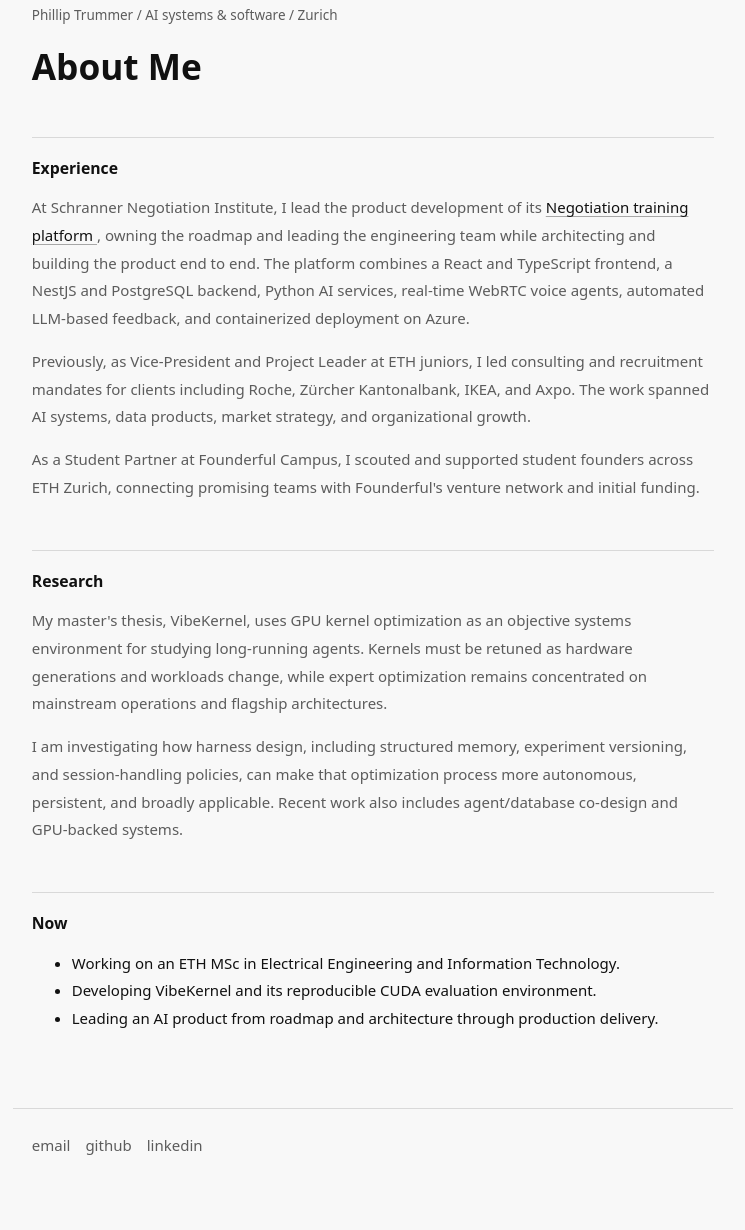
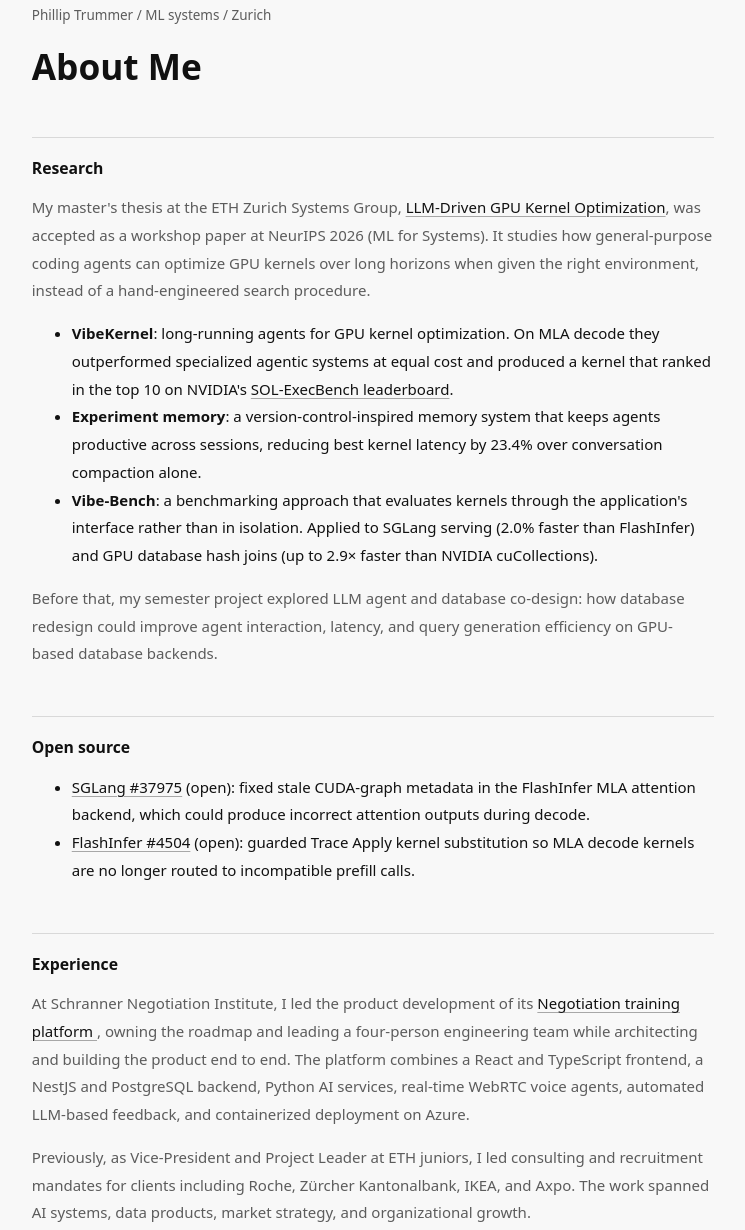
Before and after one commit to phillip-trummer/phillip-trummer.github.io, an Astro site: page /about in a window 1280 px wide. Shown: the part 145-1375 px from the top of the page, without its empty margins (267-1012 px from the left). Before the commit the page ends 1351 px from the top, so only its background shows below. Built offline with nearby package versions, Linux system fonts and the light colour scheme; Astro itself is replaced by a stand-in of ours.

Commit message:
CV updates.

```diff
--- a/src/components/SiteHeader.astro
+++ b/src/components/SiteHeader.astro
@@ -11,6 +11,8 @@ const navItems = [
   { href: '/', label: 'home' },
   { href: '/about/', label: 'about' },
   { href: '/blogs/', label: 'blogs' },
+  // Kept up to date automatically by the Resume repo's publish-cv workflow.
+  { href: '/Trummer_Phillip_CV.pdf', label: 'cv' },
 ];
 
 function isActive(href: string) {
--- a/src/lib/site.ts
+++ b/src/lib/site.ts
@@ -1,8 +1,8 @@
 export const siteMeta = {
   name: 'Phillip Trummer',
-  tagline: 'AI systems & software / Zurich',
+  tagline: 'ML systems / Zurich',
   title: 'Phillip Trummer - personal site',
-  description: 'AI systems, research notes, and selected projects from Zurich.',
+  description: 'ML systems engineer focused on LLM inference and AI agent & harness engineering. Research notes and selected projects from Zurich.',
   email: 'pstrummer@outlook.com',
   github: 'https://github.com/phillip-trummer',
   linkedin: 'https://www.linkedin.com/in/phillip-trummer/',
--- a/src/pages/about.astro
+++ b/src/pages/about.astro
@@ -10,14 +10,60 @@ import { siteMeta } from '../lib/site';
       <h1>About Me</h1>
     </header>
 
+    <h2 id="research">Research</h2>
+    <p>
+      My master's thesis at the ETH Zurich Systems Group,
+      <a href="https://openreview.net/forum?id=WIihTnl976">LLM-Driven GPU Kernel Optimization</a>,
+      was accepted as a workshop paper at NeurIPS 2026 (ML for Systems). It studies how
+      general-purpose coding agents can optimize GPU kernels over long horizons when given the
+      right environment, instead of a hand-engineered search procedure.
+    </p>
+    <ul>
+      <li>
+        <strong>VibeKernel</strong>: long-running agents for GPU kernel optimization. On MLA decode
+        they outperformed specialized agentic systems at equal cost and produced a kernel that
+        ranked in the top 10 on NVIDIA's
+        <a href="https://research.nvidia.com/benchmarks/sol-execbench/leaderboard/kernel/227/B200">SOL-ExecBench leaderboard</a>.
+      </li>
+      <li>
+        <strong>Experiment memory</strong>: a version-control-inspired memory system that keeps
+        agents productive across sessions, reducing best kernel latency by 23.4% over conversation
+        compaction alone.
+      </li>
+      <li>
+        <strong>Vibe-Bench</strong>: a benchmarking approach that evaluates kernels through the
+        application's interface rather than in isolation. Applied to SGLang serving (2.0% faster
+        than FlashInfer) and GPU database hash joins (up to 2.9× faster than NVIDIA cuCollections).
+      </li>
+    </ul>
+    <p>
+      Before that, my semester project explored LLM agent and database co-design: how database
+      redesign could improve agent interaction, latency, and query generation efficiency on
+      GPU-based database backends.
+    </p>
+
+    <h2>Open source</h2>
+    <ul>
+      <li>
+        <a href="https://github.com/sgl-project/sglang/pull/37975">SGLang #37975</a> (open): fixed
+        stale CUDA-graph metadata in the FlashInfer MLA attention backend, which could produce
+        incorrect attention outputs during decode.
+      </li>
+      <li>
+        <a href="https://github.com/flashinfer-ai/flashinfer/pull/4504">FlashInfer #4504</a> (open):
+        guarded Trace Apply kernel substitution so MLA decode kernels are no longer routed to
+        incompatible prefill calls.
+      </li>
+    </ul>
+
     <h2>Experience</h2>
     <p>
-      At Schranner Negotiation Institute, I lead the product development of its
+      At Schranner Negotiation Institute, I led the product development of its
       <a href="https://platform.schranner.com">
         Negotiation training platform
       </a>,
-      owning the roadmap and leading the engineering team while architecting and building the
-      product end to end. The platform combines a React and TypeScript frontend, a NestJS and
+      owning the roadmap and leading a four-person engineering team while architecting and building
+      the product end to end. The platform combines a React and TypeScript frontend, a NestJS and
       PostgreSQL backend, Python AI services, real-time WebRTC voice agents, automated
       LLM-based feedback, and containerized deployment on Azure.
     </p>
@@ -31,25 +77,9 @@ import { siteMeta } from '../lib/site';
       ETH Zurich, connecting promising teams with Founderful's venture network and initial funding.
     </p>
 
-    <h2 id="research">Research</h2>
-    <p>
-      My master's thesis, VibeKernel, uses GPU kernel optimization as an objective systems
-      environment for studying long-running agents. Kernels must be retuned as hardware
-      generations and workloads change, while expert optimization remains concentrated on
-      mainstream operations and flagship architectures.
-    </p>
-    <p>
-      I am investigating how harness design, including structured memory, experiment versioning,
-      and session-handling policies, can make that optimization process more autonomous,
-      persistent, and broadly applicable. Recent work also includes agent/database co-design and
-      GPU-backed systems.
-    </p>
-
     <h2>Now</h2>
     <ul>
-      <li>Working on an ETH MSc in Electrical Engineering and Information Technology.</li>
-      <li>Developing VibeKernel and its reproducible CUDA evaluation environment.</li>
-      <li>Leading an AI product from roadmap and architecture through production delivery.</li>
+      <li>Completed my ETH MSc in Electrical Engineering and Information Technology (October 2026).</li>
     </ul>
   </article>
 </BaseLayout>
```
Also changed, not shown: src/pages/index.astro (+9 -7 lines), 1 other file.
